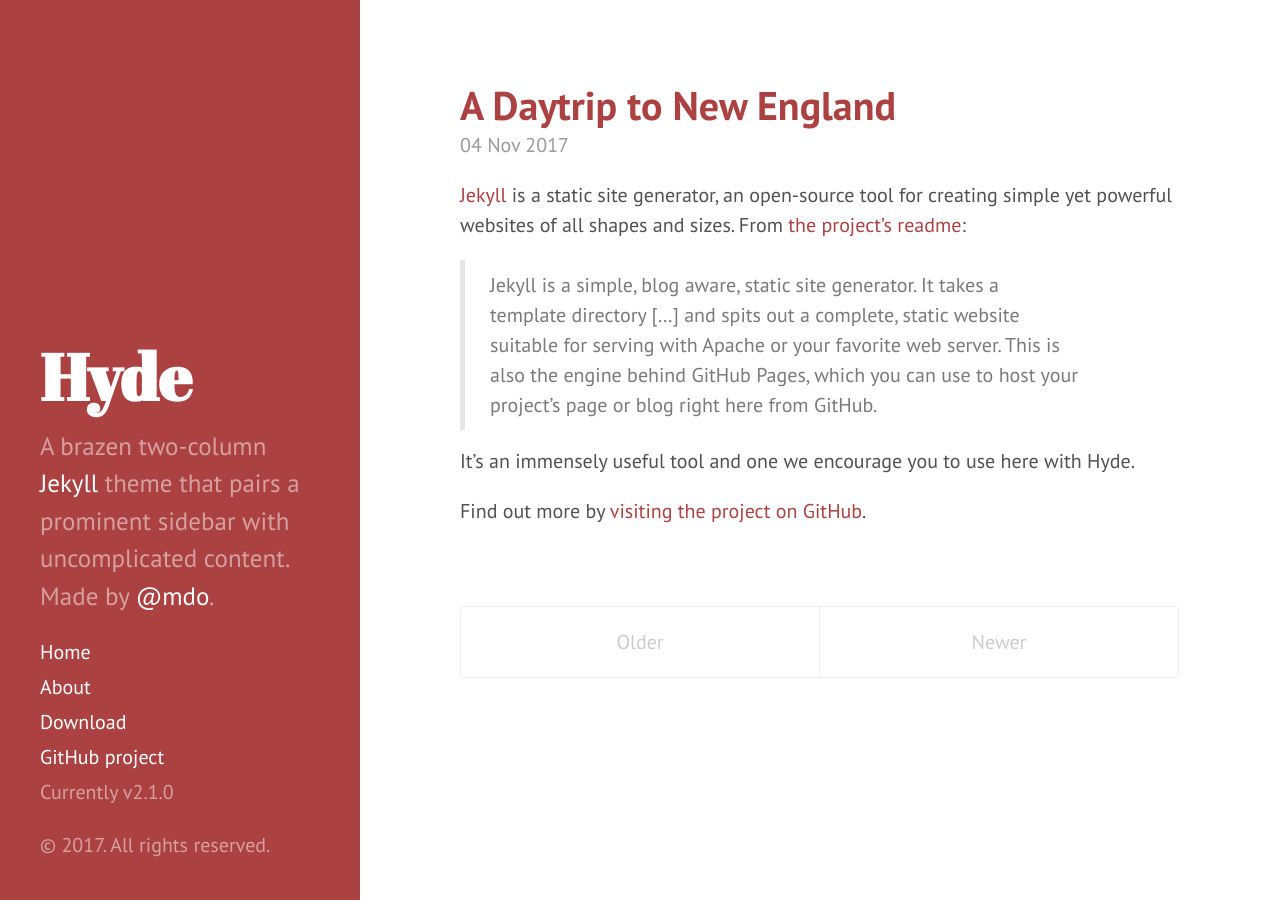
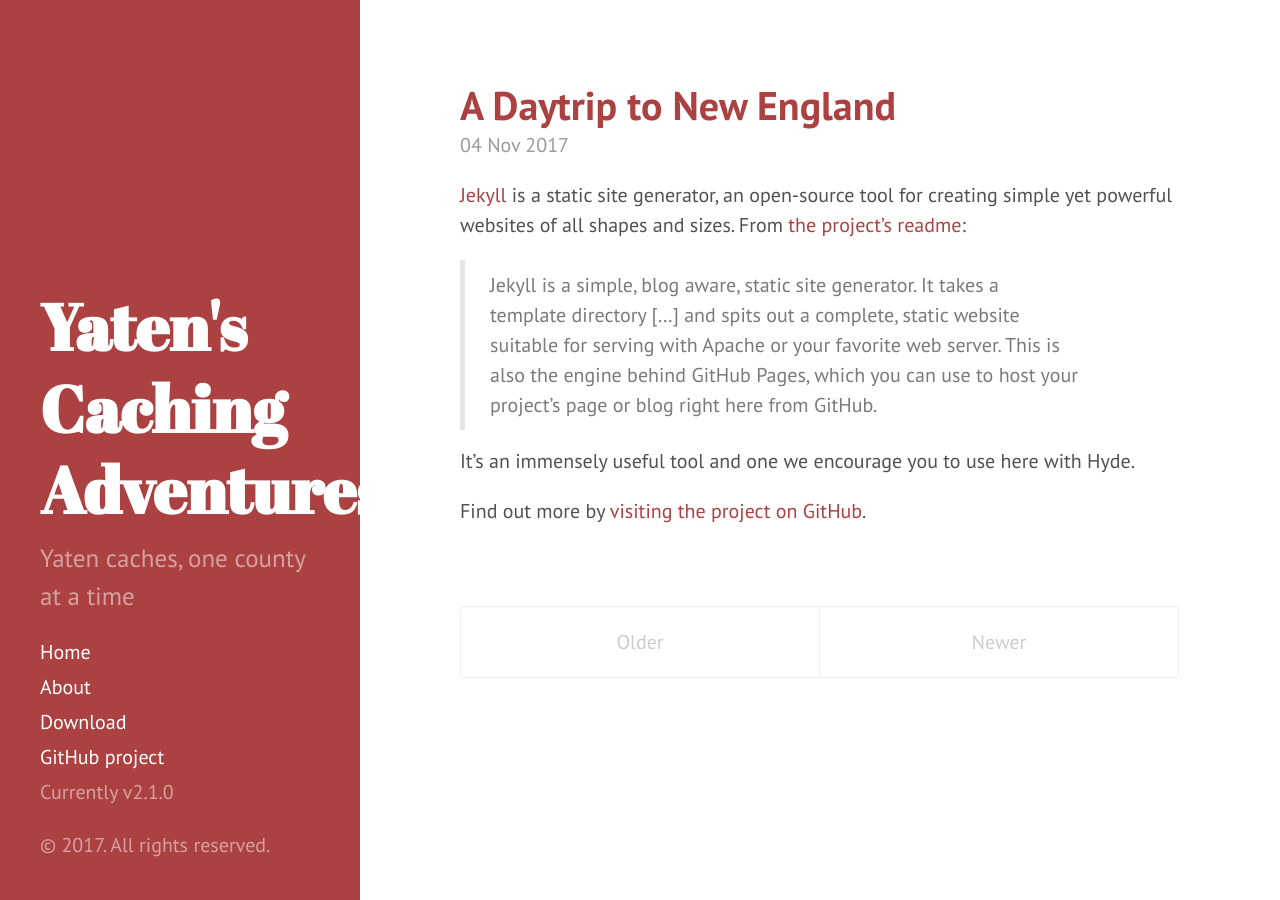
Before and after one commit to yatencaches/blog, a Jekyll site: the page built from index.html, in a window 1280 px wide. Built offline with Jekyll 4.4.1, drawn with Linux system fonts in a browser that asks for light colours; Markdown is read by kramdown in place of the engine named in the settings; the list of posts is cut into pages by our own code.

Commit message:
Update config.yml

```diff
--- a/_config.yml
+++ b/_config.yml
@@ -6,20 +6,16 @@ highlighter:      pygments
 permalink:        pretty
 
 # Setup
-title:            Hyde
-tagline:          'A Jekyll theme'
-description:      'A brazen two-column <a href="http://jekyllrb.com" target="_blank">Jekyll</a> theme that pairs a prominent sidebar with uncomplicated content. Made by <a href="https://twitter.com/mdo" target="_blank">@mdo</a>.'
-url:              http://hyde.getpoole.com
+title:            Yaten's Caching Adventures
+description:      'Yaten caches, one county at a time'
+url:              http://yatencaches.github.io
 baseurl:          /
 
 author:
-  name:           'Mark Otto'
-  url:            https://twitter.com/mdo
+  name:           'Yaten'
+  url:            http://geocaching.com/profile/?u=Yaten
 
 paginate:         5
 
 # Custom vars
 version:          2.1.0
-
-github:
-  repo:           https://github.com/poole/hyde
```
